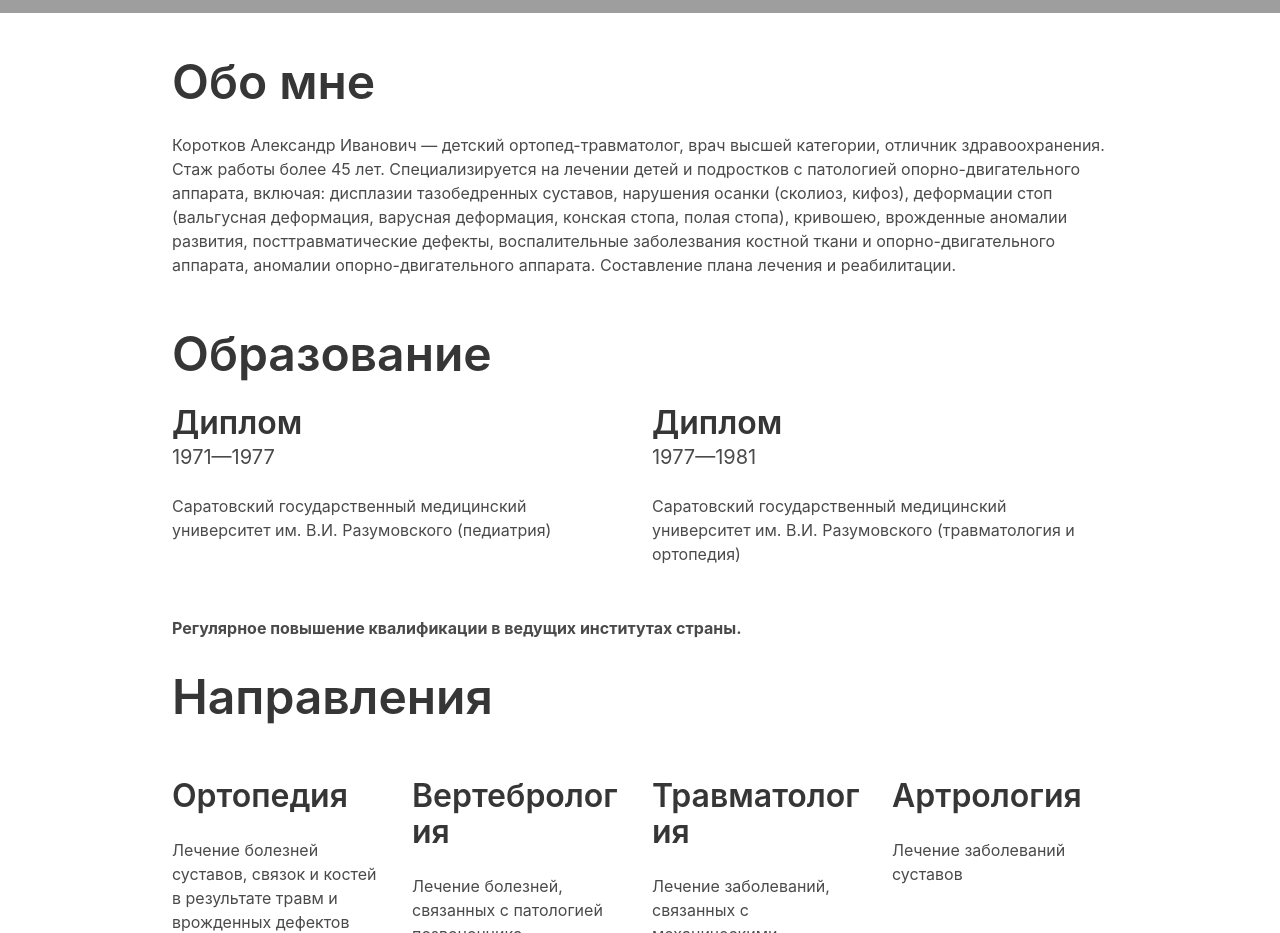
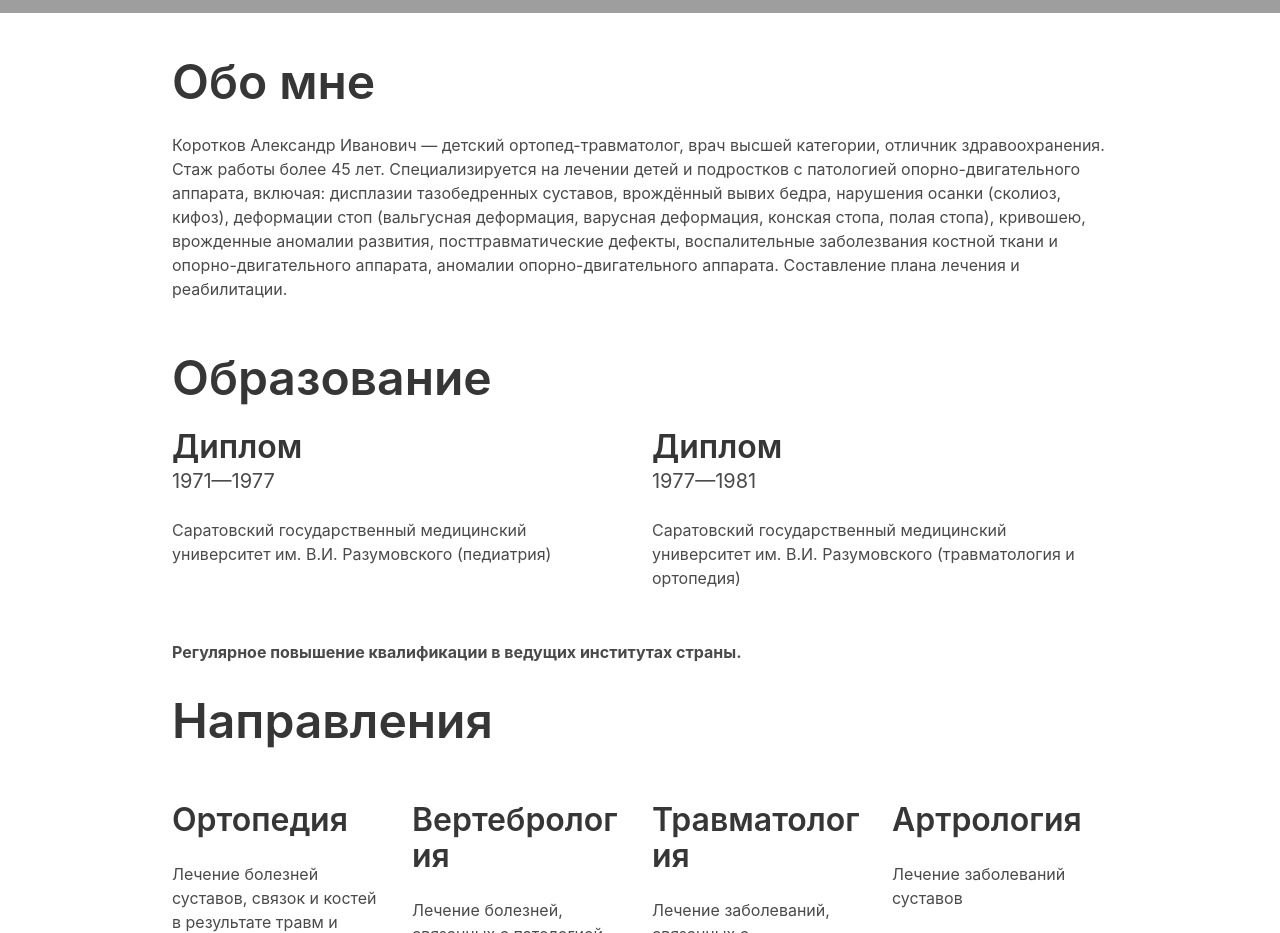
Before and after one commit to MaxTitkov/akorotkov, a plain HTML site: page index.html in a window 1280 px wide. Shown: the part 800-1733 px from the top of the page. Drawn offline with nearby package versions, Linux system fonts and the light colour scheme; grey boxes are pictures that could not be loaded; a web font is replaced by a local one.

Commit message:
Update index.html

```diff
--- a/index.html
+++ b/index.html
@@ -14,8 +14,8 @@
     <script async type="text/javascript" src="https://kit.fontawesome.com/3459b80e2c.js"></script>
     <script async type="text/javascript" src="script.js"></script>
     <title>Александр Коротков</title>
-    <meta name='description' content='Александр Коротков, детский ортопед-травматолог'>
-    <meta name='keywords' content='травматология-ортопедия детский врач педиатрия'>
+    <meta name='description' content='Александр Коротков, детский ортопед-травматолог, врач высшей категории, стаж работы 46 лет. Более 20.000 успешных операций.'>
+    <meta name='keywords' content='детский ортопед-травматолог, детский врач, педиатрия, детский врач высшей категории, детский травматолог в Туле'>
 </head>
 
 <body>
@@ -96,7 +96,7 @@
             <div class="column is-10 is-offset-1">
                 <div class="article about">
                 	<h1 class="title is-1" id="about-article">Обо мне</h1>
-                	<p class='article-content'>Коротков Александр Иванович — детский ортопед-травматолог, врач высшей категории, отличник здравоохранения. Стаж работы более 45 лет. Специализируется на лечении детей и подростков с патологией опорно-двигательного аппарата, включая: дисплазии тазобедренных суставов, нарушения осанки (сколиоз, кифоз), деформации стоп (вальгусная деформация, варусная деформация, конская стопа, полая стопа), кривошею, врожденные аномалии развития, посттравматические дефекты, воспалительные заболезвания костной ткани и опорно-двигательного аппарата, аномалии опорно-двигательного аппарата. Составление плана лечения и  реабилитации. </p>
+                	<p class='article-content'>Коротков Александр Иванович — детский ортопед-травматолог, врач высшей категории, отличник здравоохранения. Стаж работы более 45 лет. Специализируется на лечении детей и подростков с патологией опорно-двигательного аппарата, включая: дисплазии тазобедренных суставов, врождённый вывих бедра, нарушения осанки (сколиоз, кифоз), деформации стоп (вальгусная деформация, варусная деформация, конская стопа, полая стопа), кривошею, врожденные аномалии развития, посттравматические дефекты, воспалительные заболезвания костной ткани и опорно-двигательного аппарата, аномалии опорно-двигательного аппарата. Составление плана лечения и  реабилитации. </p>
                 	<h1 class="title is-1" id="education-article">Образование</h1>
                 	<div class="columns">
                 		<div class="column">
```
